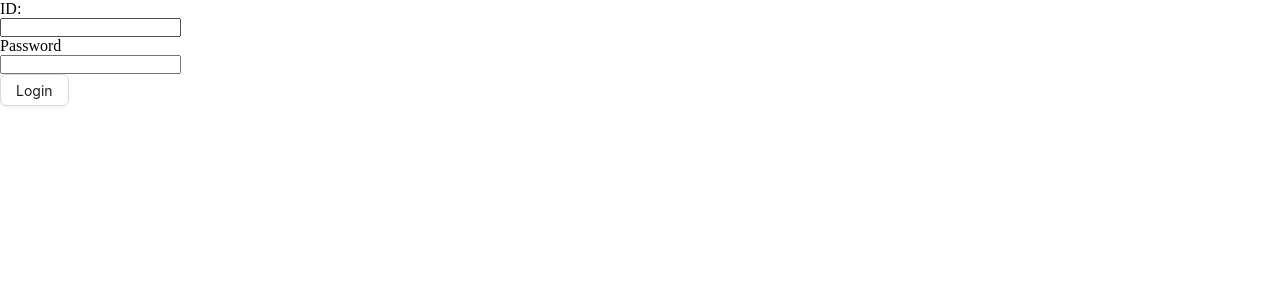
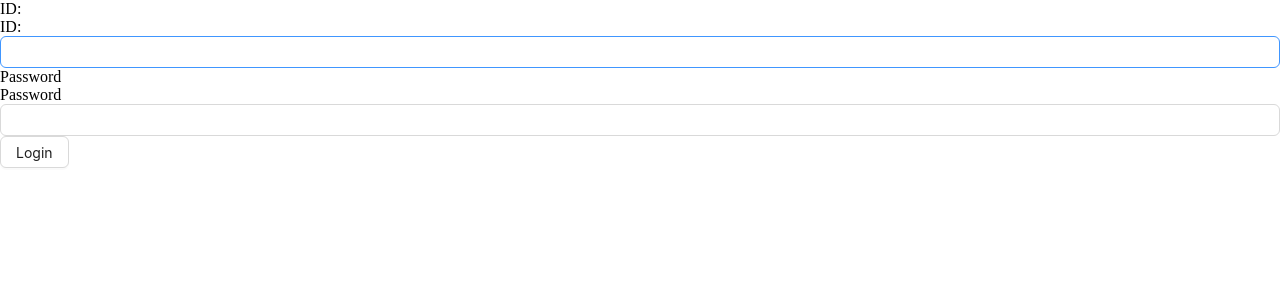
Before and after one commit to sahik7/phuni-client, a React (Vite) app: page /login in a window 1280 px wide. Shown: the top 300 px of the page. Built offline with nearby package versions, Linux system fonts and the light colour scheme.

Commit message:
controller add for imput

```diff
--- a/src/components/form/PHInput.tsx
+++ b/src/components/form/PHInput.tsx
@@ -1,12 +1,15 @@
-import { useFormContext } from "react-hook-form";
+import { Input } from "antd";
+import { Controller } from "react-hook-form";
 
 const PHInput = ({ type, name, label }) => {
-
-    const { register } = useFormContext()
     return (
         <div>
             {label ? label : null}
-            <input type={type} id={name} {...register(name)} />
+            <Controller
+                name={name} render={({ field }) =>
+                    <Input {...field} type={type} id={name} />
+                }
+            />
         </div>
     );
 };
--- a/src/pages/Login.tsx
+++ b/src/pages/Login.tsx
@@ -40,11 +40,11 @@
         <PHForm onSubmit={onSubmit}>
             <div>
                 <label htmlFor="id">ID:</label>
-                < PHInput type="text" name="id" />
+                < PHInput type="text" name="id" label="ID:" />
             </div>
             <div>
                 <label htmlFor="password">Password</label>
-                <PHInput type="text" name="password" />
+                <PHInput type="text" name="password" label="Password" />
             </div>
             <Button htmlType="submit">Login</Button>
         </PHForm>
```
